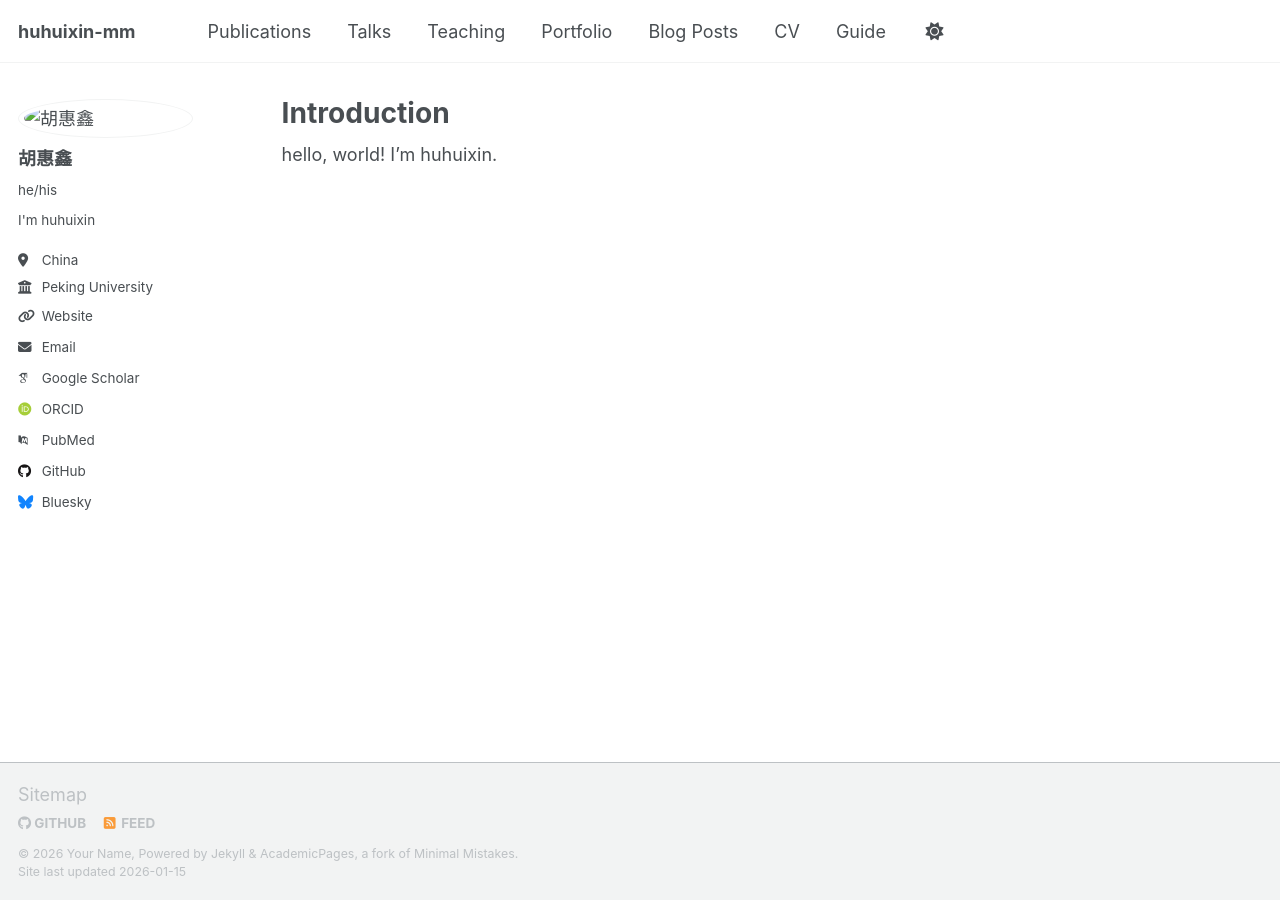
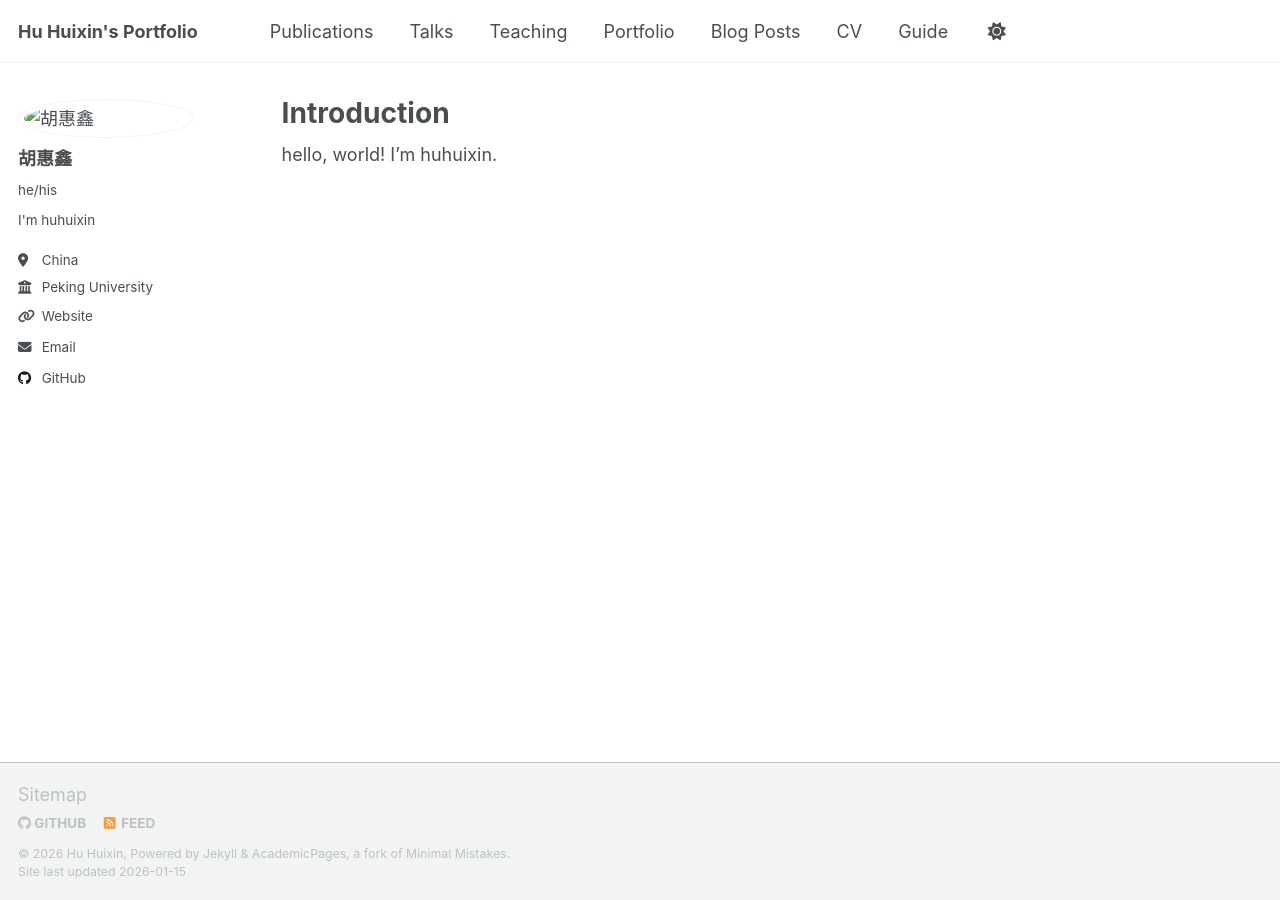
Before and after one commit to huhuixin-mm/huhuixin-mm.github.io, a Jekyll site: the page built from _pages/about.md, in a window 1280 px wide. Built offline with Jekyll 4.4.1, drawn with Linux system fonts in a browser that asks for light colours; some web fonts are replaced; a script that is not in the unit is left out.

Commit message:
更新26.1.15

```diff
--- a/_config.yml
+++ b/_config.yml
@@ -9,10 +9,10 @@
 # Basic Site Settings
 locale                   : "China"
 site_theme               : "default" # Currently available options are "default", "air"
-title                    : "huhuixin-mm"
+title                    : "Hu Huixin's Portfolio" # The title of your site
 title_separator          : "-"
-name                     : &name "Your Name"
-description              : &description "Your Name's academic portfolio"   # Update this with a general description of your site, this is the default if not overridden by a page
+name                     : &name "Hu Huixin" # Your name, used in the author section and the site title
+description              : &description "A student"   # Update this with a general description of your site, this is the default if not overridden by a page
 url                      : "https://huhuixin-mm.github.io" # The base hostname & protocol for your site e.g. "https://[your GitHub username].github.io",
                                                            # or if you already have some other page hosted on Github then use "https://[your GitHub username].github.io/[Your Repo Name]"
 baseurl                  : "" # the subpath of your site, e.g. "/blog"
@@ -35,12 +35,12 @@ author:
   # Academic websites
   academia         : # URL
   arxiv            : # URL - Update with the correct link to your profile
-  googlescholar    : "https://scholar.google.com/citations?user=PS_CX0AAAAAJ"
+  googlescholar    : # "https://scholar.google.com/citations?user=PS_CX0AAAAAJ"
   inspire-hep      : # URL
   impactstory      : # URL
-  orcid            : "http://orcid.org/yourorcidurl"
+  orcid            : # "http://orcid.org/yourorcidurl"
   semantic         : # URL
-  pubmed           : "https://www.ncbi.nlm.nih.gov/pubmed/?term=john+snow"
+  pubmed           : # "https://www.ncbi.nlm.nih.gov/pubmed/?term=john+snow"
   researchgate     : # URL
   scopus           : # URL
 
@@ -48,13 +48,13 @@ author:
   bitbucket        : # Username - Update with your username on the site
   codepen          : # Username
   dribbble         : # Username
-  github           : "academicpages"
+  github           : "huhuixin-mm"
   kaggle           : # Username
   stackoverflow    : # User number or user number and name (i.e., use "1" or "1/jeff-atwood")
 
   # Social media
   artstation       : # Username
-  bluesky          : "bsky.app" # Replace this with you Bluesky username
+  bluesky          : # "bsky.app" # Replace this with you Bluesky username
   facebook         : # Username
   flickr           : # Username
   foursquare       : # Username
```
